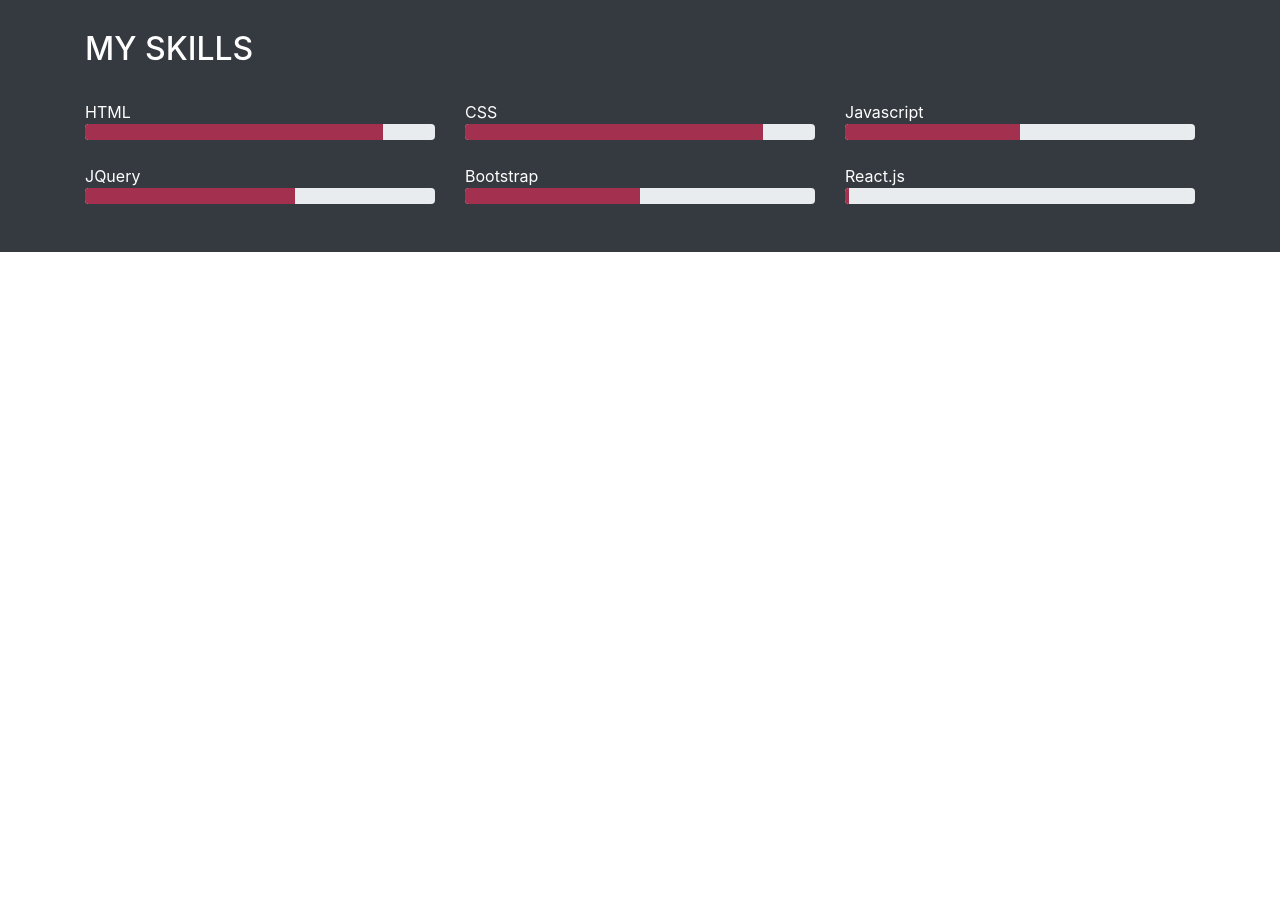
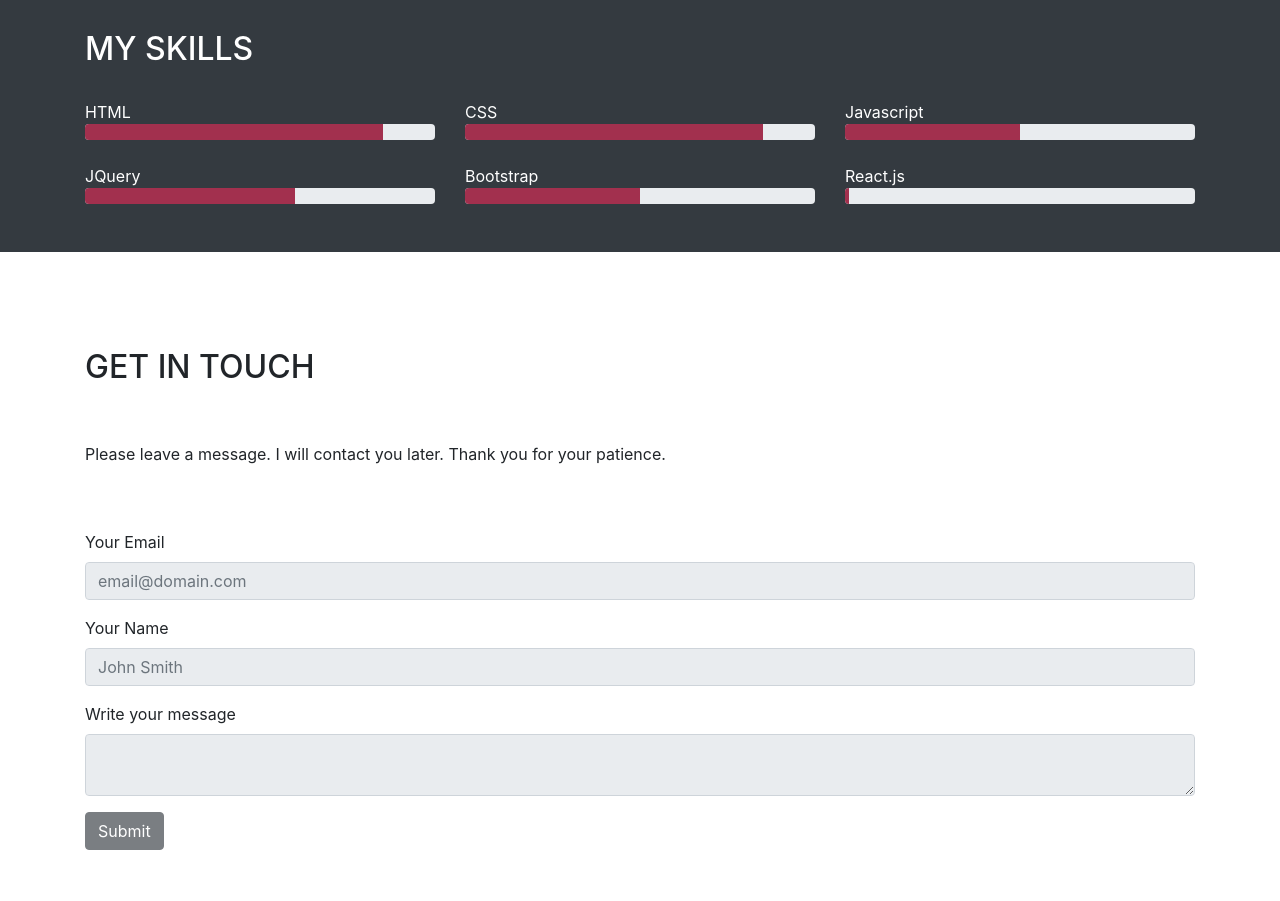
Before and after one commit to KianaMsqt/Bootstrap-Portfolio, a plain HTML site: page index.html in a window 1280 px wide. Shown: the part 1148-2049 px from the top of the page. Before the commit the page ends 1448 px from the top, so only its background shows below. Drawn offline with nearby package versions, Linux system fonts and the light colour scheme.

Commit message:
Add contact section

```diff
--- a/index.html
+++ b/index.html
@@ -148,6 +148,30 @@
         </div>
     </section>
 
+    <section id="contact">
+        <div class="container mt-5 mb-5 pt-5 pb-5">
+            <h2>Get In Touch</h2>
+            <p class="py-5">Please leave a message. I will contact you later. Thank you for your patience.</p>
+            <form>
+                <fieldset disabled>
+                    <div class="form-group">
+                        <label for="email">Your Email</label>
+                        <input type="text" id="email" class="form-control" placeholder="email@domain.com">
+                    </div>
+                    <div class="form-group">
+                        <label for="name">Your Name</label>
+                        <input type="text" id="name" class="form-control" placeholder="John Smith">
+                    </div>
+                    <div class="form-group">
+                        <label for="message">Write your message</label>
+                        <textarea id="message" class="form-control"></textarea>
+                    </div>
+                  <button type="submit" class="btn btn-dark">Submit</button>
+                </fieldset>
+            </form>
+        </div>
+    </section>
+
     <script src="https://code.jquery.com/jquery-3.3.1.slim.min.js" integrity="sha384-q8i/X+965DzO0rT7abK41JStQIAqVgRVzpbzo5smXKp4YfRvH+8abtTE1Pi6jizo" crossorigin="anonymous"></script>
     <script src="https://cdn.jsdelivr.net/npm/popper.js@1.14.7/dist/umd/popper.min.js" integrity="sha384-UO2eT0CpHqdSJQ6hJty5KVphtPhzWj9WO1clHTMGa3JDZwrnQq4sF86dIHNDz0W1" crossorigin="anonymous"></script>
     <script src="https://cdn.jsdelivr.net/npm/bootstrap@4.3.1/dist/js/bootstrap.min.js" integrity="sha384-JjSmVgyd0p3pXB1rRibZUAYoIIy6OrQ6VrjIEaFf/nJGzIxFDsf4x0xIM+B07jRM" crossorigin="anonymous"></script>
```
